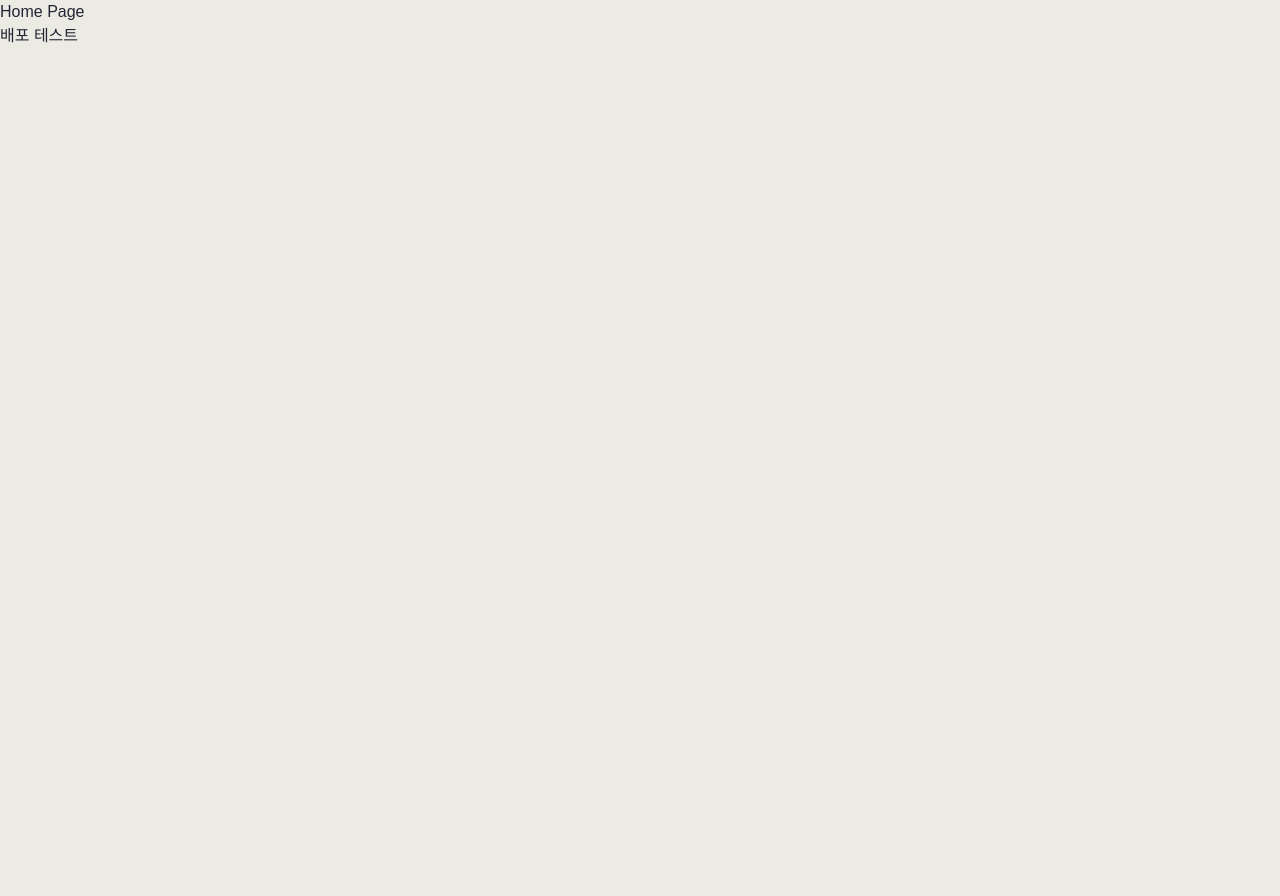
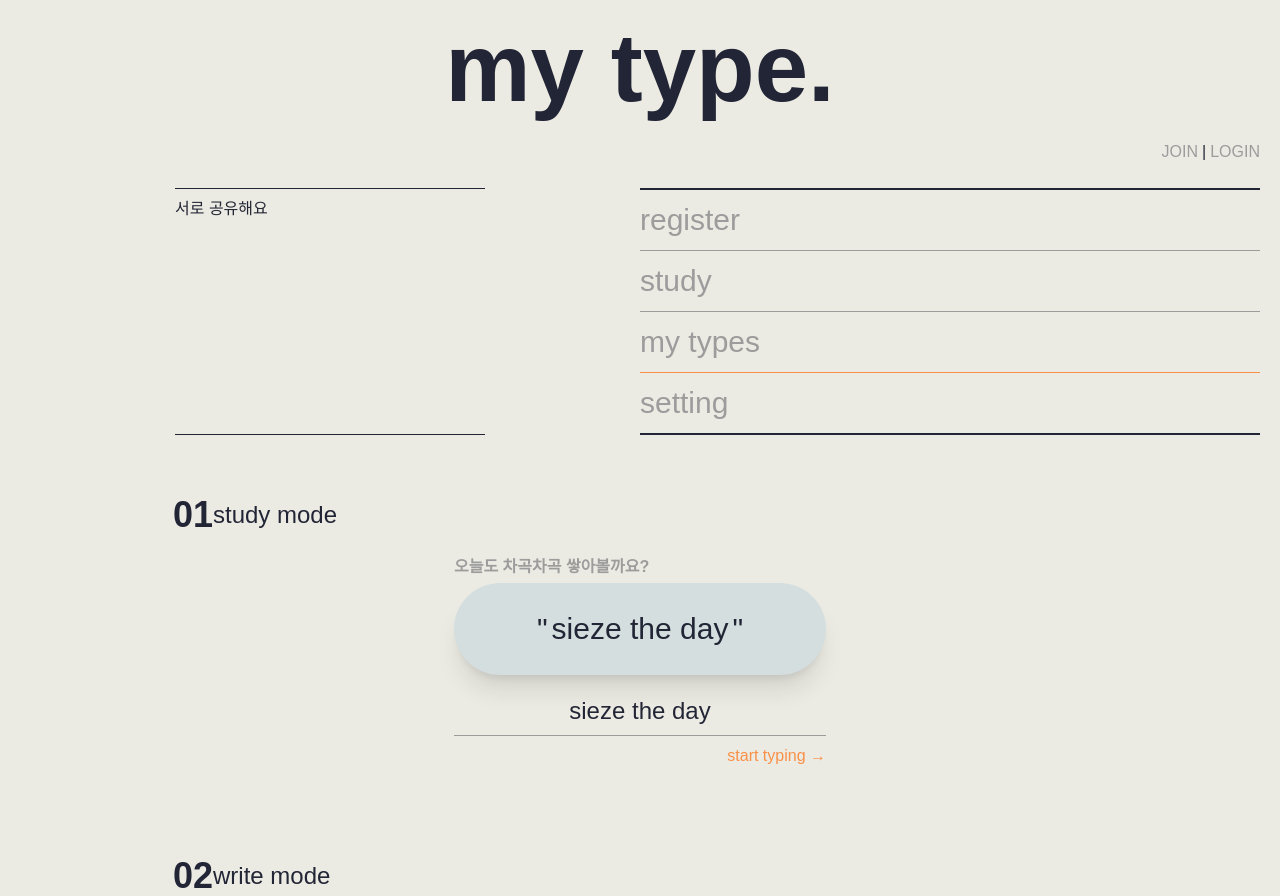
Before and after one commit to ummfieg/my-type, a Next.js app: page / in a window 1280 px wide. Before the commit the page ends 800 px from the top, so only its background shows below. Built offline with nearby package versions, Linux system fonts and the light colour scheme.

Commit message:
feat(page, layout): 메인 페이지 화면 구현 및 스타일 적용

```diff
--- a/src/app/layout.js
+++ b/src/app/layout.js
@@ -18,11 +18,11 @@ export const metadata = {
 
 export default function RootLayout({ children }) {
   return (
-    <html lang="en">
-      <body
-        className={`${geistSans.variable} ${geistMono.variable} antialiased`}
-      >
-        {children}
+    <html lang="ko">
+      <body className="h-screen w-screen antialiased p-5">
+        <div className="flex box-border flex-col w-full justify-center">
+          {children}
+        </div>
       </body>
     </html>
   );
--- a/src/app/page.js
+++ b/src/app/page.js
@@ -1,10 +1,85 @@
-import Image from "next/image";
-
 export default function Home() {
   return (
     <>
-      <div>Home Page</div>
-      <p>배포 테스트</p>
+      <header className="flex flex-col gap-5">
+        <div className="text-8xl text-foreground font-bold flex justify-center ">
+          my type.
+        </div>
+
+        <div className="flex justify-end">
+          <button className="text-sub cursor-pointer">JOIN</button>
+          <p className="m-1">|</p>
+          <button className="text-sub cursor-pointer">LOGIN</button>
+        </div>
+
+        <div className="flex mb-15">
+          <div className=" flex flex-2">
+            <div className="flex-1"></div>
+            <div className="flex-2 border-b border-t border-foreground py-2">
+              <p>서로 공유해요</p>
+            </div>
+            <div className="flex-1"></div>
+          </div>
+
+          <nav className=" flex-col flex-2 border-b-2 border-t-2 border-foreground ">
+            <div className="border-b border-sub">
+              <a href="#" className="my-3 inline-block text-3xl text-sub">
+                register
+              </a>
+            </div>
+            <div className="border-b  border-sub">
+              <a href="#" className="my-3 inline-block text-3xl text-sub">
+                study
+              </a>
+            </div>
+            <div className="border-b border-point ">
+              <a href="#" className="my-3 inline-block text-3xl text-sub">
+                my types
+              </a>
+            </div>
+            <div>
+              <a href="#" className="my-3 inline-block text-3xl text-sub">
+                setting
+              </a>
+            </div>
+          </nav>
+        </div>
+      </header>
+
+      <main className="flex flex-col gap-20">
+        <section className="flex flex-col gap-5 items-center">
+          <div className="flex gap-2 items-center w-full">
+            <div className="flex-2"></div>
+            <div className="flex-15 items-center flex">
+              <span className=" font-extrabold text-4xl">01</span>
+              <span className=" text-2xl">study mode</span>
+            </div>
+          </div>
+
+          <div className="flex flex-col w-3/10">
+            <p className="text-sub font-bold">오늘도 차곡차곡 쌓아볼까요?</p>
+            <div className="bg-main rounded-full border-solid p-7 text-center shadow-xl mb-5 mt-1">
+              <span className="text-3xl mr-1 ml-1">"</span>
+              <span className="text-3xl font-medium">sieze the day</span>
+              <span className="text-3xl mr-1 ml-1">"</span>
+            </div>
+            <p className="text-center mb-2 text-2xl">sieze the day</p>
+            <div className=" h-px bg-sub"></div>
+            <button className="text-end text-point cursor-pointer my-2">
+              start typing →
+            </button>
+          </div>
+        </section>
+        <section className="flex flex-col gap-5 items-center">
+          <div className="flex gap-2 items-center w-full">
+            <div className="flex-2"></div>
+            <div className="flex-15 items-center flex">
+              <span className=" font-extrabold text-4xl">02</span>
+              <span className=" text-2xl">write mode</span>
+            </div>
+          </div>
+        </section>
+      </main>
     </>
   );
 }
```
